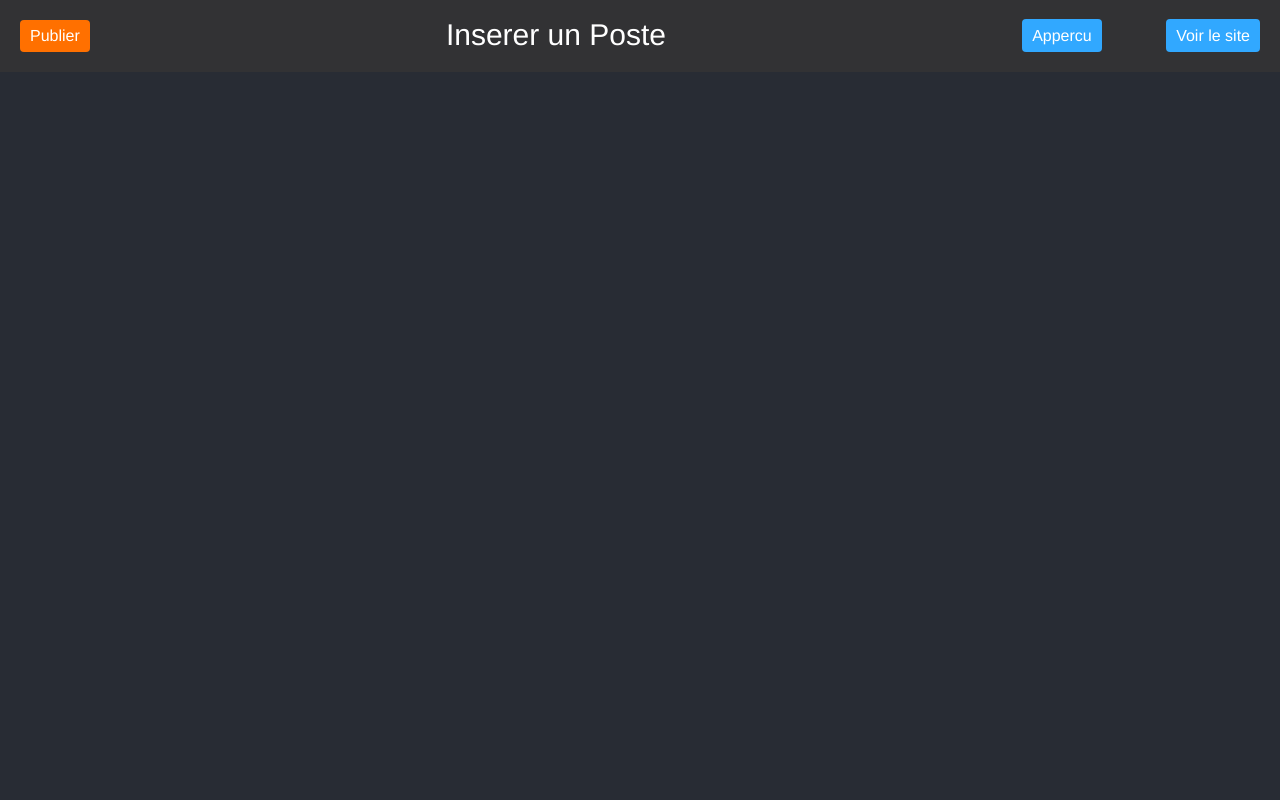
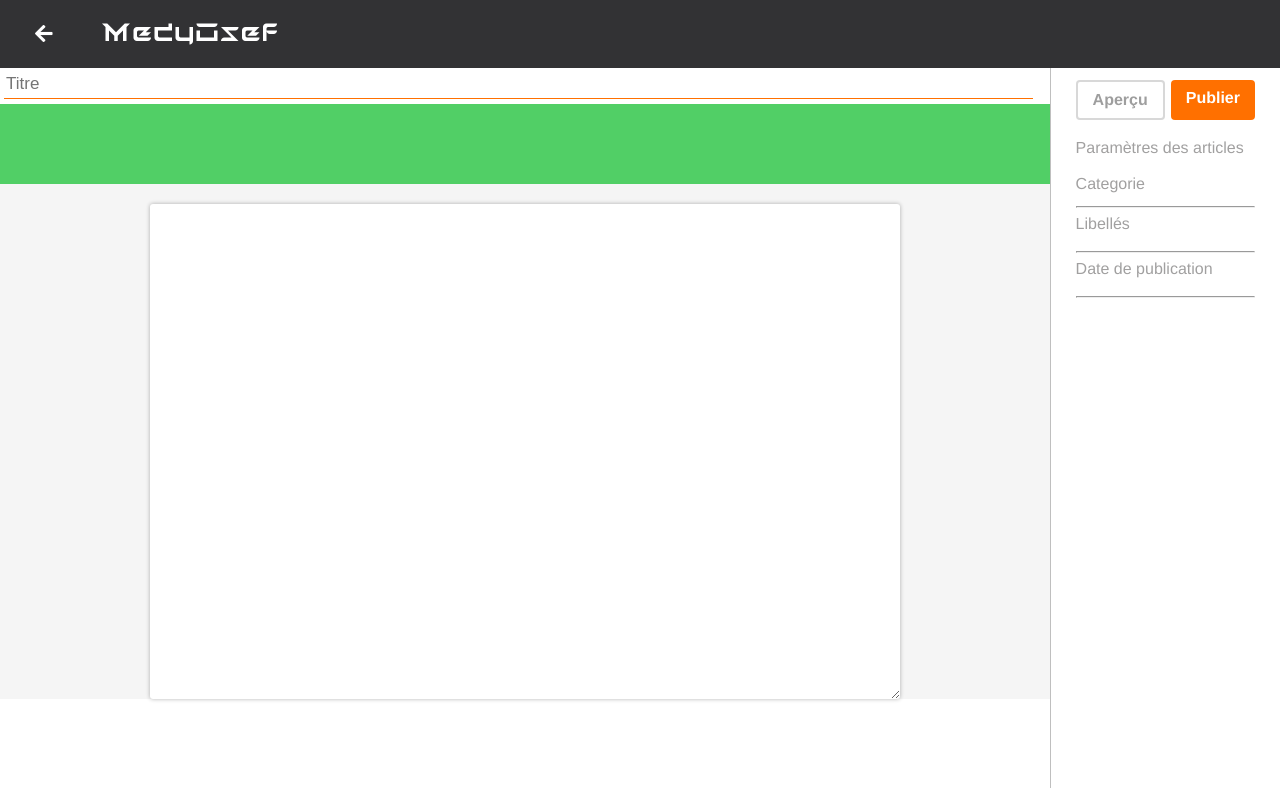
Before and after one commit to MedyOsef/MedyOsef.com, a PHP site: page /PHP/insert-post.php in a window 1280 px wide. Run offline with PHP 8.4, Linux system fonts and the light colour scheme; some web fonts are replaced.

Commit message:
Petite retouche

```diff
--- a/CSS/header.css
+++ b/CSS/header.css
@@ -74,7 +74,6 @@ a{
 }
 .header-nav-bar-logo-title:hover{
     color: rgba(235, 230, 230, .9);
-
     animation: logo-glich 1s;
 }
 .header-nav-bar-logo-title span{
--- a/CSS/insert-post.css
+++ b/CSS/insert-post.css
@@ -1,13 +1,69 @@
 /* Barre de navigation */
+@font-face {
+    font-family: "TeslaFont";
+    src: url(../assets/TESLA.ttf)
+}
+@keyframes logo-glich {
+    0% {
+        text-shadow: 4px 3px rgb(244, 67, 54),
+            -3px -4px rgb(33, 150, 243);
+    }
+
+    25% {
+        text-shadow: -4px -5px rgb(244, 67, 54),
+            4px 2px rgb(33, 150, 243);
+    }
+
+    50% {
+        text-shadow: 4px 3px rgb(244, 67, 54),
+            -6px -2px rgb(33, 150, 243);
+    }
+
+    75% {
+        text-shadow: -7px -3px rgb(244, 67, 54),
+            -4px -3px rgb(33, 150, 243);
+    }
+
+    100% {
+        text-shadow: -4px 0 rgb(244, 67, 54),
+            4px -3px rgb(33, 150, 243);
+    }
+}
 body{
     font-family: 'Helvetica',
     Arial,
     sans-serif;
     background-color: #282C34;
+    background-color: #fff;
     color: #fff;
+    color: #282C34;
 }
-a{
+.logo{
     color: #fff;
+    font-size: 28px;
+    font-family: 'TeslaFont',
+    'Helvetica',
+    Arial,
+    sans-serif;
+    transition: all .3s;
+    margin-left: 30px;
+    outline: none;
+}
+.logo:hover{
+    animation: logo-glich 1s infinite;
+}
+.fa-arrow-left{
+    color: #fff;
+    font-size: 20px;
+}
+.return{
+    text-decoration: none;
+    padding:15px;
+    border-radius: 50%;
+    transition: all .2s ease-in-out;
+}
+.return:hover{
+    background-color: rgba(158, 158, 158, .2);
 }
 nav{
     display: flex;
@@ -16,68 +72,130 @@ nav{
     background-color: #323234;
     color: #fff;
 }
-nav h2{
-    font-size: 30px;
-}
-.detail {
-    padding-top: 8px;
-}
-.post-btn,
-.second-option {
-    padding: 8px 10px;
-    border: none;
-    background-color: #ff7000;
-    border-radius: 4px;
-}
-.second-option{
-    background-color: #31A8FF;
+/* Fin de la barre de navigation */
 
-}
-.second-option:nth-child(2){
-    margin-left: 60px;
-}
-.form-insert-post{
+.insert-post-contenaire{
+    width: 100%;
+    height: 100%;
     display: flex;
     flex-direction: row;
 }
-.form-textarea-contenaire{
+.post-editor{
+    width: 82%;
+    height: 90vh;
+}
+
+.post-settings{
+    /*background-color: aqua;*/
+    width: 18%;
+    height: 90vh;
+    border-left: rgba(128, 128, 128, .5) 1px solid;
     padding: 5px 25px;
-    width: 75%;
 }
-.form-textarea{
-    border-radius: 3px;
-    border: rgba(7, 7, 7, .2) solid 1px;
+
+.title{
+    margin: 5px 4px;
+    width: 98%;
+    border-top: none;
+    border-left: none;
+    border-right: none;
+    border-bottom: #ff7000 solid 1px;
+    outline: none;
+    font-size: 17px;
+    transition: all .2s ease-in-out;
+    padding-bottom: 4px;
+    /*background-color: #282C34;*/
 }
-.form-options{
-    width: 25%;
+.title:focus{
+    border-color: #51cf66;
 }
-.form-category {
-    margin: 5px 10px;
-    padding-bottom: 15px;
+
+/******* Debut post-settings  ***************/
+.post-settings h3{
+    color: #a1a0a0;
+    margin-top: 20px;
+}
+.action-buttons{
+    display: flex;
+    flex-direction: row;
+    justify-content: space-between;
+    margin-top: 7px;
+}
+.action-button{
+    padding: 10px 15px;
+    border-radius: 4px;
+    font-weight: 600;
+}
+.see{
+    border: rgba(158, 158, 158, .4) solid 2px;
+    color: #9E9E9E;
+    background-color: #fff;
+    transition: all .4s ease-in-out;
+
+}
+.send{
+    border:none;
+    color: #fff;
+    padding-top: 10px;
+    background-color: #ff7000;
+    transition: all .4s ease-in-out;
+}
+.send:hover{
+    background-color: #51cf66;
+}
+.see:hover{
+    border-color: rgba(81, 207, 102, .4);
+}
+
+.settings{
+    /*background-color: #51cf66;*/
     display: flex;
     flex-direction: column;
+    margin-top: 15px;
+
 }
-.form-category .form-category-label {
-    margin: 5px 50px;
+.settings a{
+    background-color: #fff;
+    border: none;
+    height: 50px;
+    font-size: 16px;
+    padding-bottom: -10px;
+    color: #a1a0a0;
+    cursor: pointer;
 }
-.form-category div{
-    margin: 0 auto;
+.settings a:nth-child(1){
+    padding-top: 5px;
+}
+.settings hr{
+    height: 1px;
+    color: rgba(161, 160, 160, .2);
+    width: 100%;
+    margin-top: -15px;
+
 }
 
-.form-category label{
-    margin-right: 10px;
-    margin-left: 5px;
+.editor-customizer{
+    width: 100%;
+    height: 80px;
+    background-color: #51cf66;
 }
-
-.form-infos{
-    margin: 10px;
-    padding: 10px 0;
-    background-color: #ff7000;
+.textarea-contenaire{
+    background-color: #F5F5F5;
+    width: 100%;
     display: flex;
-    flex-direction: column;
+    justify-content: center;
 }
-.form-line{
-    margin: 0 auto;
-    background-color: red;
+.textarea{
+    border: none;
+    margin-top: 20px;
+    border-radius: 3px;
+    outline: none;
+    color: #59595a;
+    font-family:'Helvetica',
+    Arial,
+    sans-serif;
+    padding: 15px;
+    box-shadow: 0 0 4px rgba(0, 0, 0, .3);
+    color: #282C34;
 }
-/* Fin de la barre de navigation */
+/********* Fin de post-settings  *************/
--- a/PHP/insert-post.php
+++ b/PHP/insert-post.php
@@ -20,14 +20,39 @@
 <body>
 
     <nav>
-        <a href="" class="post-btn">Publier</a>
-        <h2>Inserer un Poste</h2>
-        <div class="detail">
-            <a href="" class="second-option">Appercu</a>
-            <a href="" class="second-option">Voir le site</a>
+        <div>
+            <a class="return" href=""><i class="fas fa-arrow-left"></i></a>
+            <a href="" class="logo">MedyOsef</a>
         </div>
     </nav>
+    <div class="insert-post-contenaire">
+        <div class="post-editor">
+            <input class="title" type="text" name="title" placeholder="Titre">
+            <div class="editor-customizer">
 
+            </div>
+            <div class="textarea-contenaire">
+                <textarea class="textarea" name="" cols="95" rows="31"></textarea>
+            </div>
+        </div>
+
+        <div class="post-settings">
+            <div class="action-buttons">
+                <a class="action-button see" href="">Aperçu</a>
+                <a class="action-button send" href="">Publier</a>
+            </div>
+            <h3>Paramètres des articles</h3>
+            <div class="settings">
+                <a href="">Categorie</a>
+                <hr>
+                <a href="">Libellés</a>
+                <hr>
+                <a href="">Date de publication</a>
+                <hr>
+            </div>
+        </div>
+
+    </div>
 </body>
 
 </html>
```
